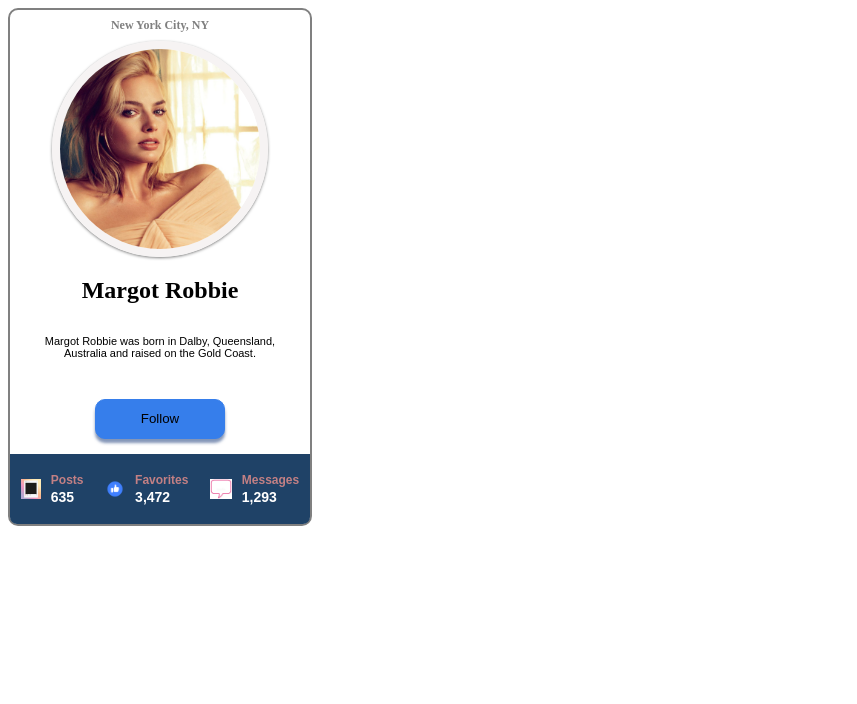
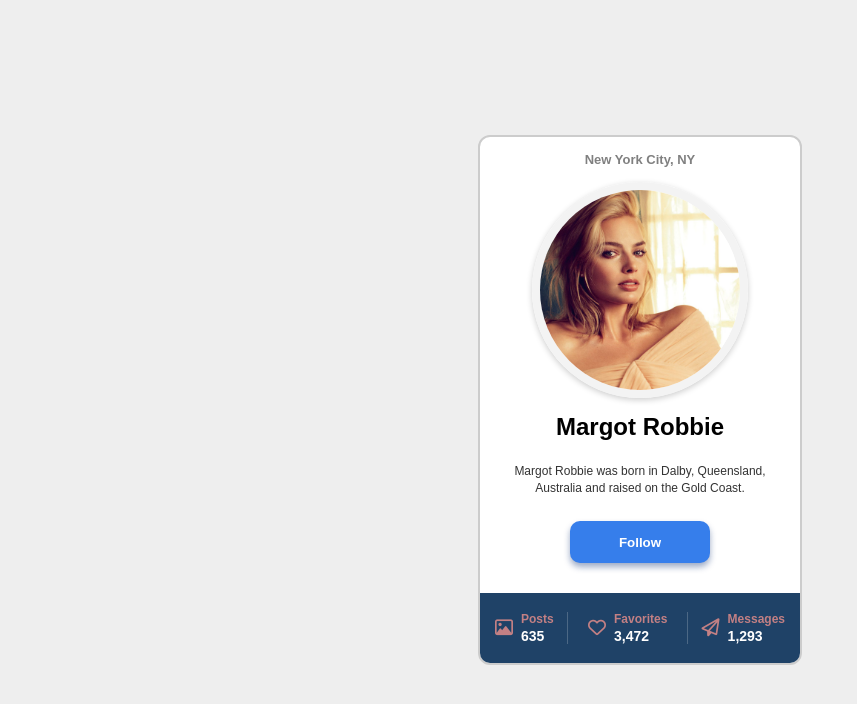
Before and after one commit to rabotaemsurik-lang/UserCard, a plain HTML site: page index.html in a window 1280 px wide. Shown: the whole page, without its empty margins (0-857 px from the left). Drawn offline with Linux system fonts and the light colour scheme.

Commit message:
rewriten

```diff
--- a/UserCard.css
+++ b/UserCard.css
@@ -1,69 +1,99 @@
+
+body {
+  display: flex;
+  justify-content: center;
+  align-items: center;
+  height: 100vh;
+  margin: 0;
+  background-color: #eee;
+  font-family: Arial, sans-serif;
+}
+
 .UserCard {
   display: flex;
   flex-direction: column;
-  border: grey 2px solid;
-  border-radius: 10px;
-  width: 300px;
+  border: 2px solid #ccc;
+  border-radius: 12px;
+  width: 320px;
+  background-color: white;
+  overflow: hidden;
 }
-.photo {
-  object-fit: cover;
-  object-position: center;
-  border-radius: 50%;
-  border: rgb(246, 243, 243) 8px solid;
-  box-shadow: 0 1px 3px rgba(0, 0, 0, 0.5);
-  height: 200px;
-  width: 200px;
+
+.first-part {
+  text-align: center;
+  padding: 15px 0 5px;
 }
-.first-part,
-.content-part,
-.last-part {
+
+.first-part h1 {
+  font-size: 13px;
+  color: gray;
+  margin: 0;
+}
+.content-part {
   display: flex;
   flex-direction: column;
   align-items: center;
+  padding: 10px 20px;
 }
-h1 {
+
+.photo {
+  width: 200px;
+  height: 200px;
+  object-fit: cover;
+  border-radius: 50%;
+  border: 8px solid #f3f3f3;
+  box-shadow: 0 2px 6px rgba(0, 0, 0, 0.2);
+}
+
+.name {
+  margin-top: 15px;
+  margin-bottom: 10px;
+  font-size: 24px;
+}
+
+.explanation {
+  text-align: center;
   font-size: 12px;
-  color: grey;
+  color: #333;
+  margin-bottom: 25px;
+  line-height: 1.4;
 }
-.explanation {
-  font-family: Arial, sans-serif;
-  width: 250px;
-  font-size: 11px;
-  text-align: center;
-  margin-bottom: 40px;
+
+.btn {
+  width: 140px;
+  height: 42px;
+  border-radius: 10px;
+  border: none;
+  background-color: rgb(54, 126, 235);
+  color: white;
+  font-weight: bold;
+  cursor: pointer;
+  box-shadow: 0 4px 6px rgba(9, 45, 113, 0.4);
+  margin-bottom: 20px;
+  transition: 0.2s;
 }
-.btn {
-  width: 130px;
-  height: 40px;
-  border-radius: 10px;
-  border: rgb(54, 126, 235) 1px solid;
-  background-color: rgb(54, 126, 235);
-  box-shadow: 0 4px 3px rgba(9, 45, 113, 0.5);
-  margin-bottom: 15px;
-}
+
 .btn:hover {
   background-color: rgb(84, 115, 160);
 }
+
 .last-part {
   display: flex;
-  flex-direction: row;
-  justify-content: space-around;
+  justify-content: space-between;
+  align-items: center;
   background-color: rgb(31, 66, 103);
-  border-radius: 0 0 7px 7px;
-  font-family: Arial, sans-serif;
   height: 70px;
+  padding: 0 15px;
 }
-
 .stat-item {
   display: flex;
   align-items: center;
   color: rgb(195, 128, 132);
 }
-
-.stat-item img {
-  height: 20px;
-  width: auto;
-  margin-right: 10px;
+.stat-item i {
+  font-size: 18px;
+  margin-right: 8px;
+  color: rgb(195, 128, 132);
 }
 
 .stat-text {
@@ -75,10 +105,14 @@ h1 {
   font-size: 12px;
   font-weight: bold;
 }
-
 .value {
   color: white;
   font-size: 14px;
   font-weight: bold;
   margin-top: 2px;
 }
+.middle {
+  border-left: 1px solid rgba(255, 255, 255, 0.2);
+  border-right: 1px solid rgba(255, 255, 255, 0.2);
+  padding: 0 20px;
+}
--- a/index.html
+++ b/index.html
@@ -5,6 +5,10 @@
     <meta name="viewport" content="width=device-width, initial-scale=1.0" />
     <title>Document</title>
     <link rel="stylesheet" href="UserCard.css" />
+    <link
+      rel="stylesheet"
+      href="https://cdnjs.cloudflare.com/ajax/libs/font-awesome/6.5.0/css/all.min.css"
+    />
   </head>
   <body>
     <div class="UserCard">
@@ -12,11 +16,7 @@
         <h1>New York City, NY</h1>
       </header>
       <main class="content-part">
-        <img
-          class="photo"
-          src="assets/ProfilePhoto.jpg"
-          alt="Margot Robbie"
-        />
+        <img class="photo" src="assets/ProfilePhoto.jpg" alt="Margot Robbie" />
         <h2 class="name">Margot Robbie</h2>
         <p class="explanation">
           Margot Robbie was born in Dalby, Queensland,<br />
@@ -26,30 +26,23 @@
       </main>
       <footer class="last-part">
         <div class="stat-item">
-          <img
-            src="assets/photo-frame-for-social-media.jpg"
-            alt="Posts"
-          />
+          <i class="fa-regular fa-image"></i>
           <div class="stat-text">
             <span class="label">Posts</span>
             <span class="value">635</span>
           </div>
         </div>
-        <div class="stat-item">
-          <img
-            src="assets/Like.png"
-            alt="Favorites"
-          />
+
+        <div class="stat-item middle">
+          <i class="fa-regular fa-heart"></i>
           <div class="stat-text">
             <span class="label">Favorites</span>
             <span class="value">3,472</span>
           </div>
         </div>
+
         <div class="stat-item">
-          <img
-            src="assets/comments.webp"
-            alt="Messages"
-          />
+          <i class="fa-regular fa-paper-plane"></i>
           <div class="stat-text">
             <span class="label">Messages</span>
             <span class="value">1,293</span>
```
Also changed, not shown: assets/Like.png (deleted), assets/comments.webp (deleted), assets/photo-frame-for-social-media.jpg (deleted).
